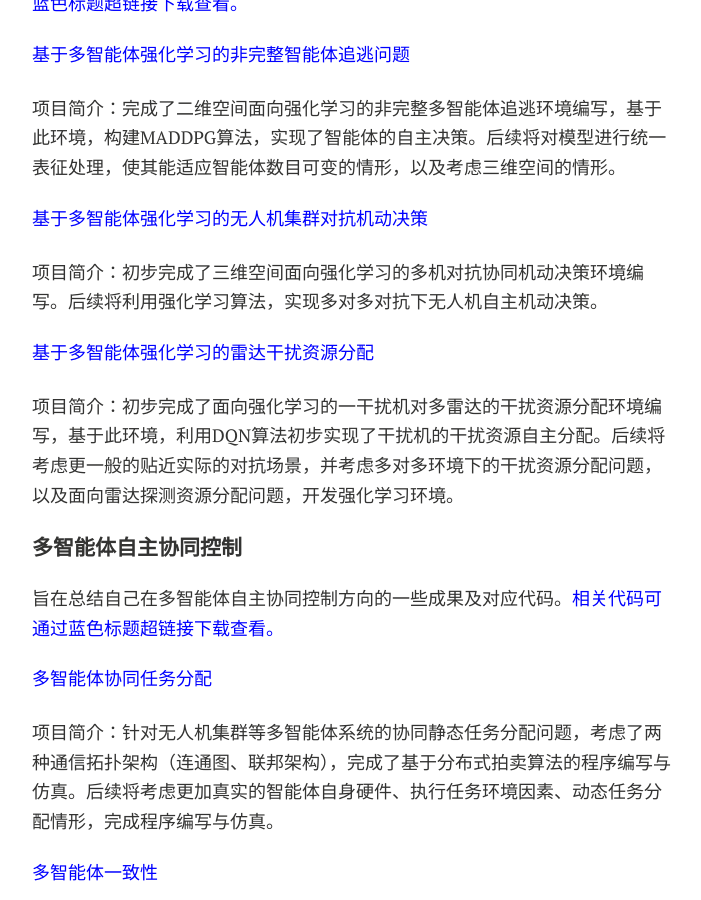
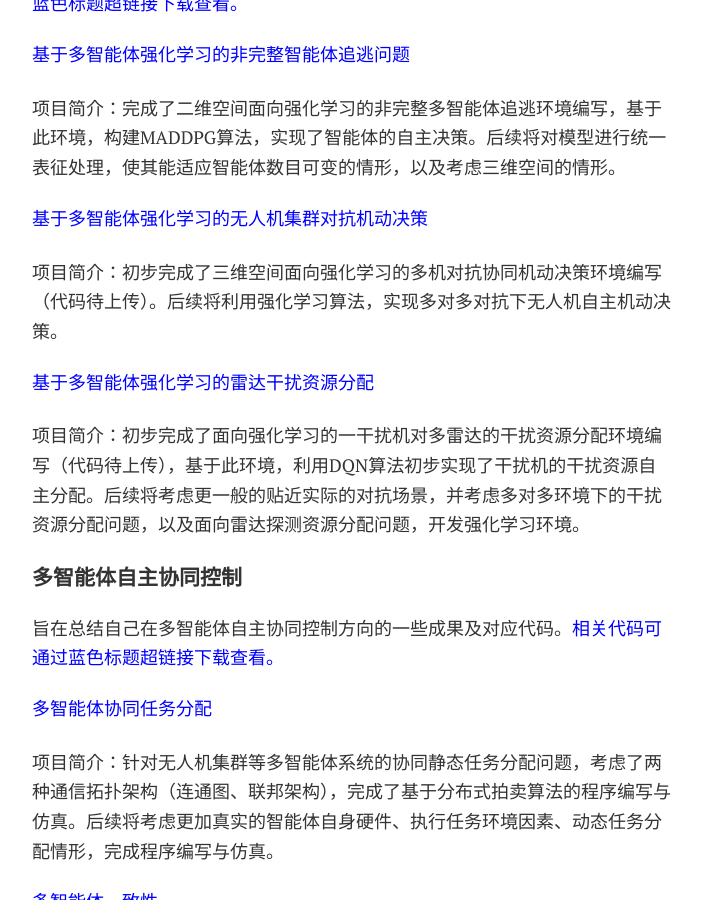
Before and after one commit to wennboo/wennboo.github.io, a Jekyll site: the page built from projects.md, in a window 1280 px wide and 900 px high, scrolled down 1585 px. Shown: the whole window, without its empty margins (288-989 px from the left). Built offline with Jekyll 4.4.1, drawn with Linux system fonts in a browser that asks for light colours; nearby versions of some CDN libraries; comment, search, counter and statistics services are not loaded; a style sheet for code colours, icons or effects is not loaded.

Commit message:
Update projects.md

```diff
--- a/projects.md
+++ b/projects.md
@@ -48,11 +48,11 @@ title: Projects
 ###### [<font color=blue>基于多智能体强化学习的非完整智能体追逃问题</font>](https://github.com/wennboo/Multi-Agent-Pursuit-Reinforce-Learning-Environment)
 项目简介：完成了二维空间面向强化学习的非完整多智能体追逃环境编写，基于此环境，构建MADDPG算法，实现了智能体的自主决策。后续将对模型进行统一表征处理，使其能适应智能体数目可变的情形，以及考虑三维空间的情形。
 
-###### [<font color=blue>基于多智能体强化学习的无人机集群对抗机动决策</font>](https://github.com/wennboo/Multi-Agent-Pursuit-Reinforce-Learning-Environment)
-项目简介：初步完成了三维空间面向强化学习的多机对抗协同机动决策环境编写。后续将利用强化学习算法，实现多对多对抗下无人机自主机动决策。
+###### [<font color=blue>基于多智能体强化学习的无人机集群对抗机动决策</font>](https://github.com/wennboo/UAV-swarm-confrontation-maneuver-decision-making-based-on-multi-agent-reinforcement-learning)
+项目简介：初步完成了三维空间面向强化学习的多机对抗协同机动决策环境编写（代码待上传）。后续将利用强化学习算法，实现多对多对抗下无人机自主机动决策。
 
-###### [<font color=blue>基于多智能体强化学习的雷达干扰资源分配</font>](https://github.com/wennboo/Multi-Agent-Pursuit-Reinforce-Learning-Environment)
-项目简介：初步完成了面向强化学习的一干扰机对多雷达的干扰资源分配环境编写，基于此环境，利用DQN算法初步实现了干扰机的干扰资源自主分配。后续将考虑更一般的贴近实际的对抗场景，并考虑多对多环境下的干扰资源分配问题，以及面向雷达探测资源分配问题，开发强化学习环境。
+###### [<font color=blue>基于多智能体强化学习的雷达干扰资源分配</font>](https://github.com/wennboo/Radar-jamming-resource-allocation-based-on-multi-agent-reinforcement-learning)
+项目简介：初步完成了面向强化学习的一干扰机对多雷达的干扰资源分配环境编写（代码待上传），基于此环境，利用DQN算法初步实现了干扰机的干扰资源自主分配。后续将考虑更一般的贴近实际的对抗场景，并考虑多对多环境下的干扰资源分配问题，以及面向雷达探测资源分配问题，开发强化学习环境。
 
 ##### 多智能体自主协同控制
 旨在总结自己在多智能体自主协同控制方向的一些成果及对应代码。<font color=blue>相关代码可通过蓝色标题超链接下载查看。</font>
```
